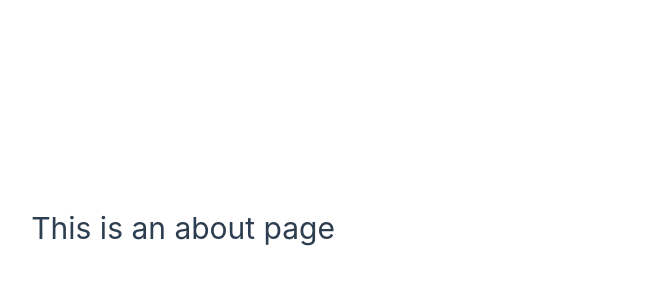
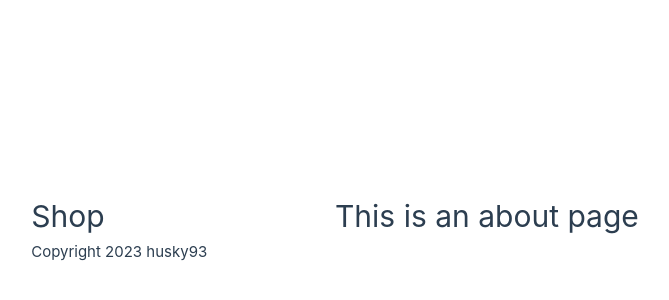
Before and after one commit to husky93/ecommerce-store-frontend, a Vue app: page /about in a window 1280 px wide. Shown: the part 172-472 px from the top of the page, without its empty margins (305-974 px from the left). Built offline with nearby package versions, Linux system fonts and the light colour scheme.

Commit message:
Add page layout to Home and About views

```diff
--- a/src/components/PageLayout.vue
+++ b/src/components/PageLayout.vue
@@ -1,9 +1,18 @@
 <template>
+  <PageHeader />
   <main class="main" id="main">
     <slot></slot>
   </main>
+  <PageFooter />
 </template>
 
 <script>
-export default {};
+import PageHeader from "./PageHeader.vue";
+import PageFooter from "./PageFooter.vue";
+export default {
+  components: {
+    PageHeader,
+    PageFooter,
+  },
+};
 </script>
--- a/src/views/AboutView.vue
+++ b/src/views/AboutView.vue
@@ -1,7 +1,14 @@
 <template>
-  <div class="about">
-    <h1>This is an about page</h1>
-  </div>
+  <PageLayout>
+    <div class="about">
+      <h1>This is an about page</h1>
+    </div>
+  </PageLayout>
 </template>
 
-<style></style>
+<script>
+import PageLayout from "../components/PageLayout.vue";
+export default {
+  components: { PageLayout },
+};
+</script>
--- a/src/views/HomeView.vue
+++ b/src/views/HomeView.vue
@@ -1,5 +1,10 @@
-<script setup></script>
+<template>
+  <PageLayout></PageLayout>
+</template>
 
-<template>
-  <main></main>
-</template>
+<script>
+import PageLayout from "../components/PageLayout.vue";
+export default {
+  components: { PageLayout },
+};
+</script>
```
